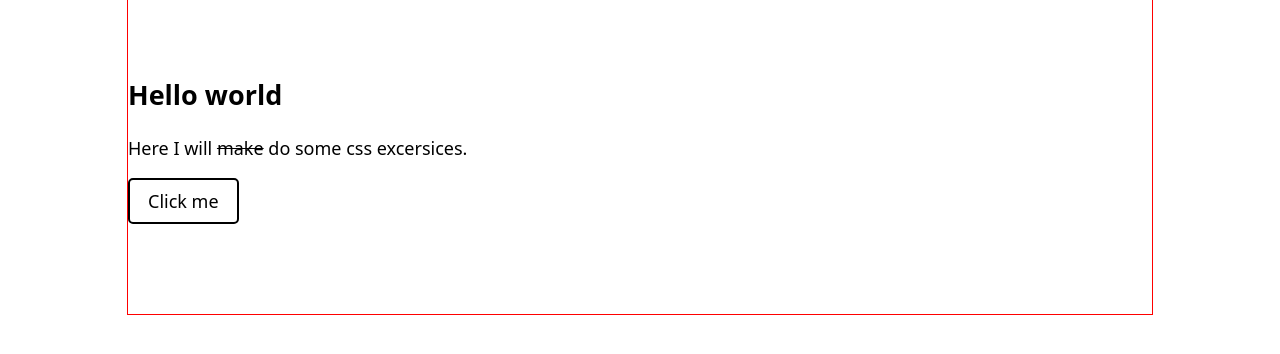
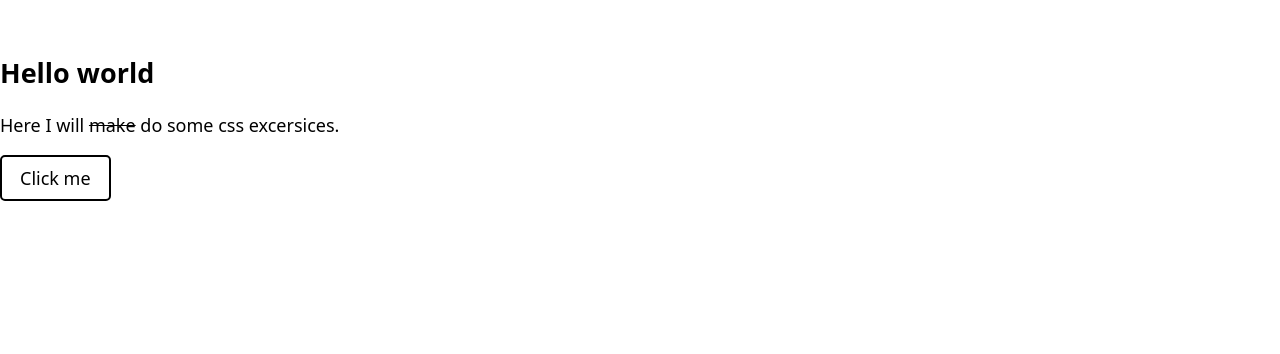
Before and after one commit to danie1st/danie1st.github.io, a plain HTML site: page index.html in a window 1280 px wide. Drawn offline with Linux system fonts and the light colour scheme.

Commit message:
Add .section class

```diff
--- a/index.html
+++ b/index.html
@@ -8,8 +8,7 @@
 	<link rel="stylesheet" href="styles/main.css">
 </head>
 <body>
-	<main class="body__main outline">
-		<section class="hero">
+		<section class="section hero">
 			<h2>Hello world</h2>
 			<p>Here I will <del>make</del> do some css excersices.</p>
 			<button class="btn">Click me</button>
--- a/styles/main.css
+++ b/styles/main.css
@@ -32,6 +32,12 @@ body {
 
 a.btn { text-decoration: none; }
 
+/* =================
+   === #SECTIONS ===
+   ================= */
+.section {}
+.section > :first-child { margin-top: 0; }
+
 /* ==============
    === #MEDIA ===
    ============== */
```
